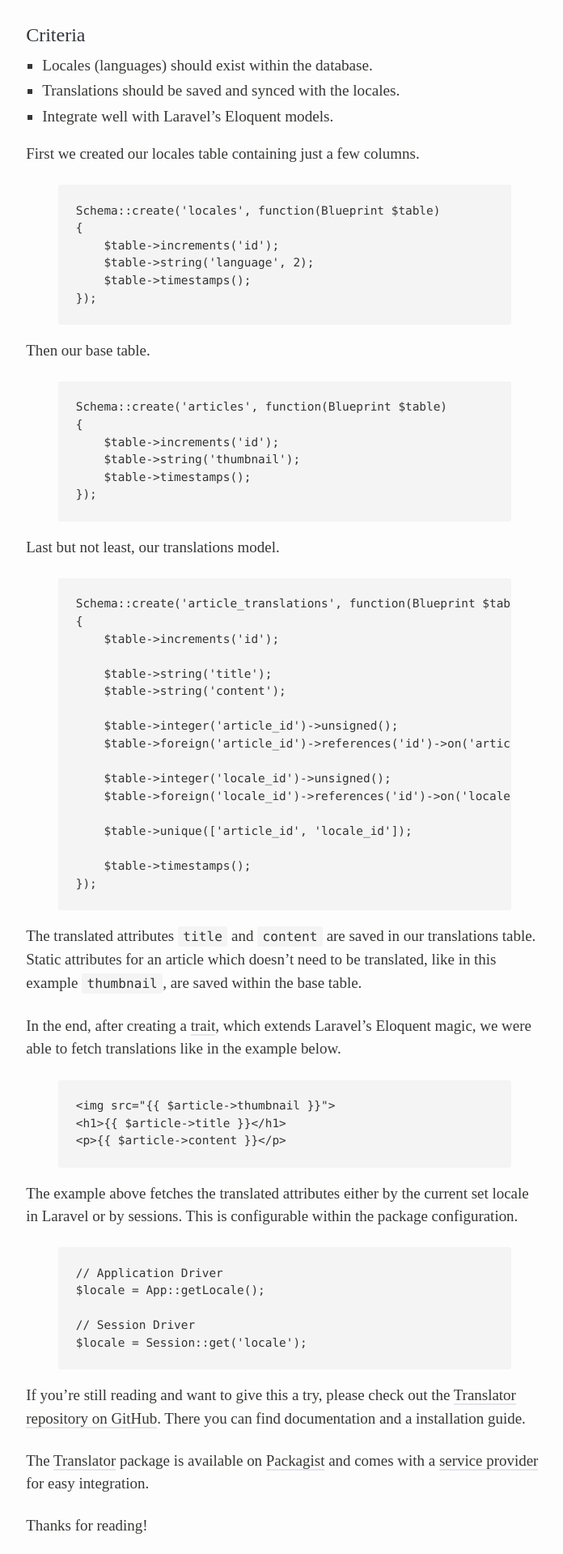
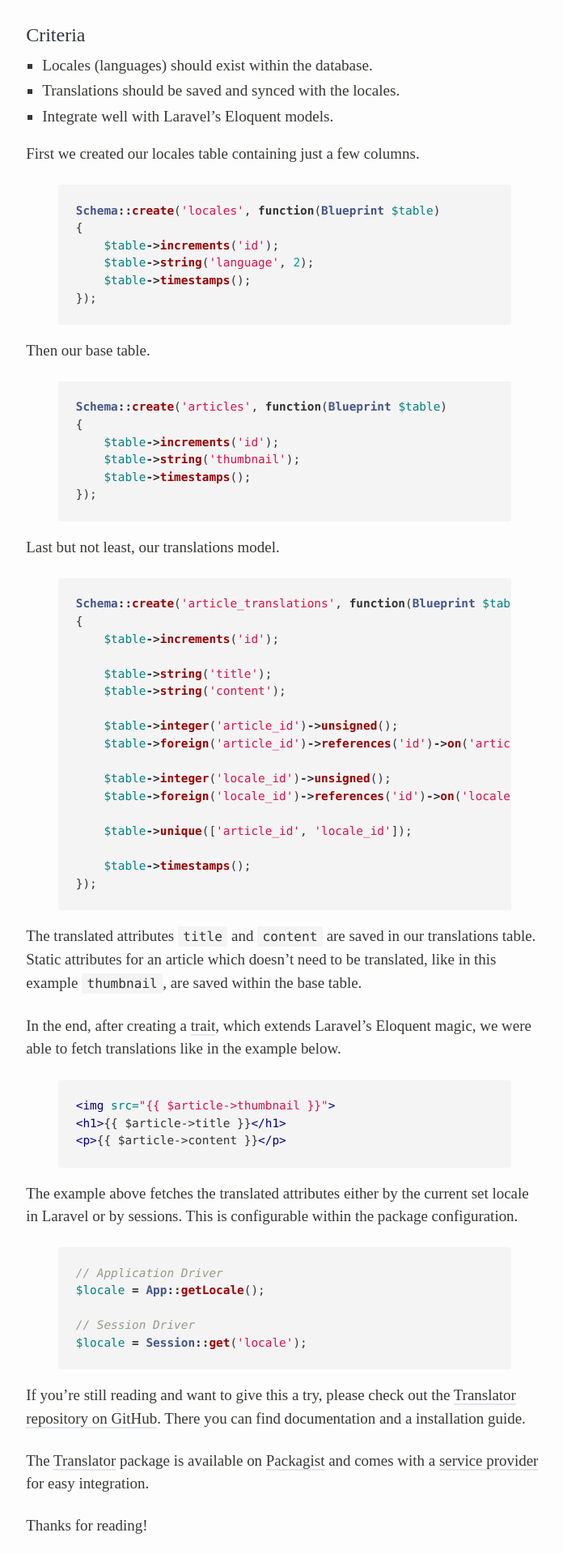
Before and after one commit to mikaelmattsson/mikaelmattsson.github.io, a Jekyll site: the page built from _posts/2014-11-05-laravel-translator.md, in a window 1280 px wide. Shown: the part 1614-3533 px from the top of the page at 81% size, without its empty margins (107-803 px from the left). Built offline with Jekyll 4.4.1, drawn with Linux system fonts in a browser that asks for light colours.

Commit message:
Add colored syntax to snippets.

```diff
--- a/_posts/2014-11-05-laravel-translator.md
+++ b/_posts/2014-11-05-laravel-translator.md
@@ -51,7 +51,7 @@
 
 First we created our locales table containing just a few columns.
 
-{% highlight php %}
+{% highlight php startinline %}
 Schema::create('locales', function(Blueprint $table)
 {
     $table->increments('id');
@@ -62,7 +62,7 @@
 
 Then our base table.
 
-{% highlight php %}
+{% highlight php startinline %}
 Schema::create('articles', function(Blueprint $table)
 {
     $table->increments('id');
@@ -73,7 +73,7 @@
 
 Last but not least, our translations model.
 
-{% highlight php %}
+{% highlight php startinline %}
 Schema::create('article_translations', function(Blueprint $table)
 {
     $table->increments('id');
@@ -97,7 +97,7 @@
 
 In the end, after creating a [trait](https://github.com/vinkla/translator/blob/master/src/Vinkla/Translator/TranslatorTrait.php), which extends Laravel's Eloquent magic, we were able to fetch translations like in the example below.
 
-{% highlight php %}
+{% highlight php startinline %}
 {% raw %}
 <img src="{{ $article->thumbnail }}">
 <h1>{{ $article->title }}</h1>
@@ -107,7 +107,7 @@
 
 The example above fetches the translated attributes either by the current set locale in Laravel or by sessions. This is configurable within the package configuration.
 
-{% highlight php %}
+{% highlight php startinline %}
 // Application Driver
 $locale = App::getLocale();
 
--- a/_sass/base/__base.scss
+++ b/_sass/base/__base.scss
@@ -1,4 +1,5 @@
 @import 'variables';
 @import 'global';
 @import 'layouts';
+@import 'highlight';
 @import 'typography';
--- /dev/null
+++ b/_sass/base/_highlight.scss
@@ -0,0 +1,61 @@
+.highlight  {
+  .c { color: #999988; font-style: italic } /* Comment */
+  .err { color: #a61717; background-color: #e3d2d2 } /* Error */
+  .k { font-weight: bold } /* Keyword */
+  .o { font-weight: bold } /* Operator */
+  .cm { color: #999988; font-style: italic } /* Comment.Multiline */
+  .cp { color: #999999; font-weight: bold } /* Comment.Preproc */
+  .c1 { color: #999988; font-style: italic } /* Comment.Single */
+  .cs { color: #999999; font-weight: bold; font-style: italic } /* Comment.Special */
+  .gd { color: #000000; background-color: #ffdddd } /* Generic.Deleted */
+  .gd .x { color: #000000; background-color: #ffaaaa } /* Generic.Deleted.Specific */
+  .ge { font-style: italic } /* Generic.Emph */
+  .gr { color: #aa0000 } /* Generic.Error */
+  .gh { color: #999999 } /* Generic.Heading */
+  .gi { color: #000000; background-color: #ddffdd } /* Generic.Inserted */
+  .gi .x { color: #000000; background-color: #aaffaa } /* Generic.Inserted.Specific */
+  .go { color: #888888 } /* Generic.Output */
+  .gp { color: #555555 } /* Generic.Prompt */
+  .gs { font-weight: bold } /* Generic.Strong */
+  .gu { color: #aaaaaa } /* Generic.Subheading */
+  .gt { color: #aa0000 } /* Generic.Traceback */
+  .kc { font-weight: bold } /* Keyword.Constant */
+  .kd { font-weight: bold } /* Keyword.Declaration */
+  .kp { font-weight: bold } /* Keyword.Pseudo */
+  .kr { font-weight: bold } /* Keyword.Reserved */
+  .kt { color: #445588; font-weight: bold } /* Keyword.Type */
+  .m { color: #009999 } /* Literal.Number */
+  .s { color: #d14 } /* Literal.String */
+  .na { color: #008080 } /* Name.Attribute */
+  .nb { color: #0086B3 } /* Name.Builtin */
+  .nc { color: #445588; font-weight: bold } /* Name.Class */
+  .no { color: #008080 } /* Name.Constant */
+  .ni { color: #800080 } /* Name.Entity */
+  .ne { color: #990000; font-weight: bold } /* Name.Exception */
+  .nf { color: #990000; font-weight: bold } /* Name.Function */
+  .nn { color: #555555 } /* Name.Namespace */
+  .nt { color: #000080 } /* Name.Tag */
+  .nv { color: #008080 } /* Name.Variable */
+  .ow { font-weight: bold } /* Operator.Word */
+  .w { color: #bbbbbb } /* Text.Whitespace */
+  .mf { color: #009999 } /* Literal.Number.Float */
+  .mh { color: #009999 } /* Literal.Number.Hex */
+  .mi { color: #009999 } /* Literal.Number.Integer */
+  .mo { color: #009999 } /* Literal.Number.Oct */
+  .sb { color: #d14 } /* Literal.String.Backtick */
+  .sc { color: #d14 } /* Literal.String.Char */
+  .sd { color: #d14 } /* Literal.String.Doc */
+  .s2 { color: #d14 } /* Literal.String.Double */
+  .se { color: #d14 } /* Literal.String.Escape */
+  .sh { color: #d14 } /* Literal.String.Heredoc */
+  .si { color: #d14 } /* Literal.String.Interpol */
+  .sx { color: #d14 } /* Literal.String.Other */
+  .sr { color: #009926 } /* Literal.String.Regex */
+  .s1 { color: #d14 } /* Literal.String.Single */
+  .ss { color: #990073 } /* Literal.String.Symbol */
+  .bp { color: #999999 } /* Name.Builtin.Pseudo */
+  .vc { color: #008080 } /* Name.Variable.Class */
+  .vg { color: #008080 } /* Name.Variable.Global */
+  .vi { color: #008080 } /* Name.Variable.Instance */
+  .il { color: #009999 } /* Literal.Number.Integer.Long */
+}
```
